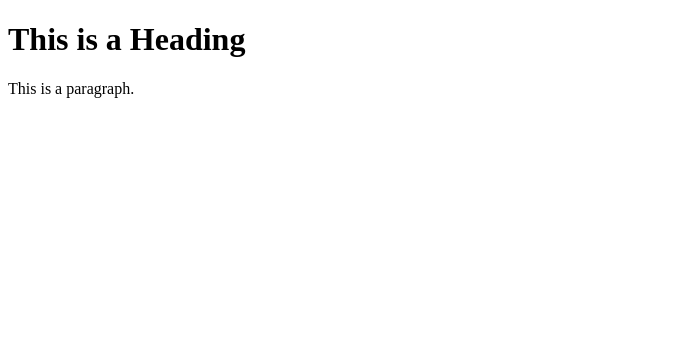
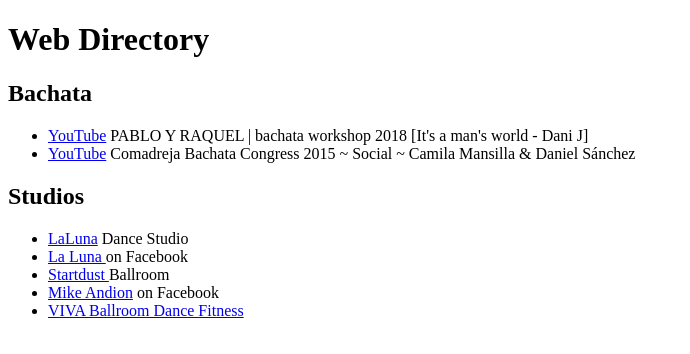
Before and after one commit to MatthiasVoigt/MatthiasVoigt.github.io, a plain HTML site: page index.html in a window 1280 px wide. Shown: the whole page, without its empty margins (0-690 px from the left). Drawn offline with Linux system fonts and the light colour scheme.

Commit message:
Update index.html
added links

```diff
--- a/index.html
+++ b/index.html
@@ -1,12 +1,24 @@
 <!DOCTYPE html>
-<html>
-<head>
-<title>WebDesk</title>
-</head>
-<body>
+<html lang = "en-US">
+ <head>
+ <meta charset = "UTF-8">
+ <title>WebDesk</title>
+ </head>
+ <body>
+ <h1>Web Directory</h1>
+ <h2>Bachata</h2>
+ <ul>
+  <li><a href = "https://www.youtube.com/watch?v=yCOfll5zNm0&list=PLVyfvwv5ckrjpTEOkJPiACTn9mpl9S6A4"> YouTube</a>  PABLO Y RAQUEL | bachata workshop 2018 [It's a man's world - Dani J]</li>
+  <li><a href = "https://www.youtube.com/watch?v=Qfy3M53zwQ8"> YouTube</a>    Comadreja Bachata Congress 2015 ~ Social ~ Camila Mansilla & Daniel Sánchez</li>
+ </ul>
+ <h2>Studios</h2>
+ <ul>
+  <li><a href = "https://lalunadancestudio.com"> LaLuna</a>  Dance Studio</li>
+  <li><a href="https://www.facebook.com/lalunadancestudio">   La Luna </a>   on Facebook</li>
+  <li><a href = "http://www.stardustbellmawr.com"> Startdust </a> Ballroom </li>
+  <li><a href="https://www.facebook.com/michael.andino.3">   Mike Andion</a> on Facebook</li>
+  <li><a href="https://www.vivaballroomdancefitness.com">   VIVA Ballroom Dance Fitness</a> </li>
 
-<h1>This is a Heading</h1>
-<p>This is a paragraph.</p>
-
-</body>
+ </ul>
+ </body>
 </html>
```
